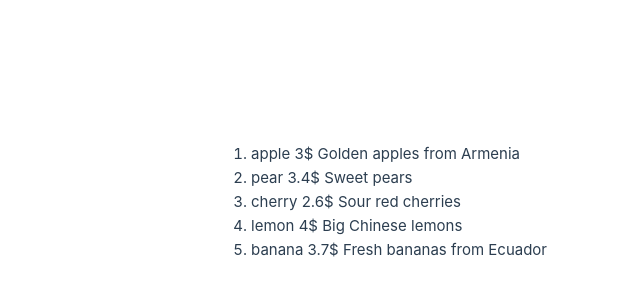
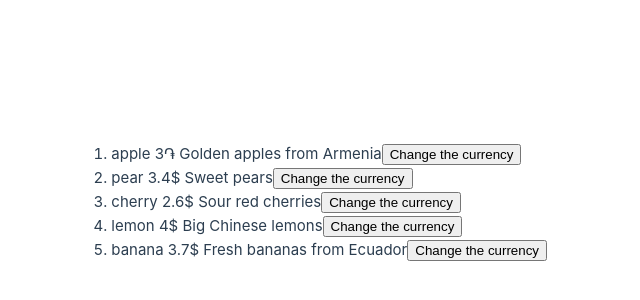
Before and after one commit to AstghikTa/First-repository, a Vue app: page / in a window 1280 px wide. Shown: the part 198-498 px from the top of the page, without its empty margins (93-733 px from the left). Built offline with nearby package versions, Linux system fonts and the light colour scheme.

Commit message:
Created dram to dollar conversion button

```diff
--- a/src/App.vue
+++ b/src/App.vue
@@ -1,4 +1,5 @@
 <script >
+import Price from './components/Price.vue';
 import Product from './components/Product.vue';
 export default{
   components:{
@@ -9,7 +10,7 @@
       fruits: [
         {
           name: 'apple',
-          price: '3$',
+          price: '3֏',
           description: 'Golden apples from Armenia'
         },
         {
@@ -32,7 +33,22 @@
           price: '3.7$',
           description: 'Fresh bananas from Ecuador'
         },
-      ]
+      ],
+rate: 400
+    }
+  },
+  methods: {
+    onCurrencyChange(index){
+      const fruit = this.fruits[index];
+      let currentCurrency = fruit.price[fruit.price.length-1];
+if(currentCurrency === '$'){
+fruit.price = parseFloat(fruit.price)* this.rate + '֏';
+
+}else{
+  fruit.price = parseFloat(fruit.price) / this.rate + '$';
+
+}
+
 
     }
   }
@@ -42,8 +58,11 @@
 <template>
   <main>
 <ol>
-  <li v-for="fruit in fruits" :key="fruit.name">
-<Product  :fruit="fruit" />
+  <li v-for="(fruit, index) in fruits" :key="fruit.name">
+<Product  :fruit="fruit"
+:index="index"
+@currencyChange="onCurrencyChange(index)"
+/>
   </li>
 </ol >
 
--- a/src/components/Product.vue
+++ b/src/components/Product.vue
@@ -16,6 +16,11 @@
 
     },
 
+},
+methods: {
+    onButtonClick(){
+this.$emit('currencyChange');
+    }
 }
 }
 
@@ -24,6 +29,6 @@
 <template>
 <div>
 <Name :value="fruit.name" /> <Price :value="fruit.price" /> <Description :value="fruit.description" />
-
+<button @click="onButtonClick"> Change the currency</button>
 </div>
 </template>
```
